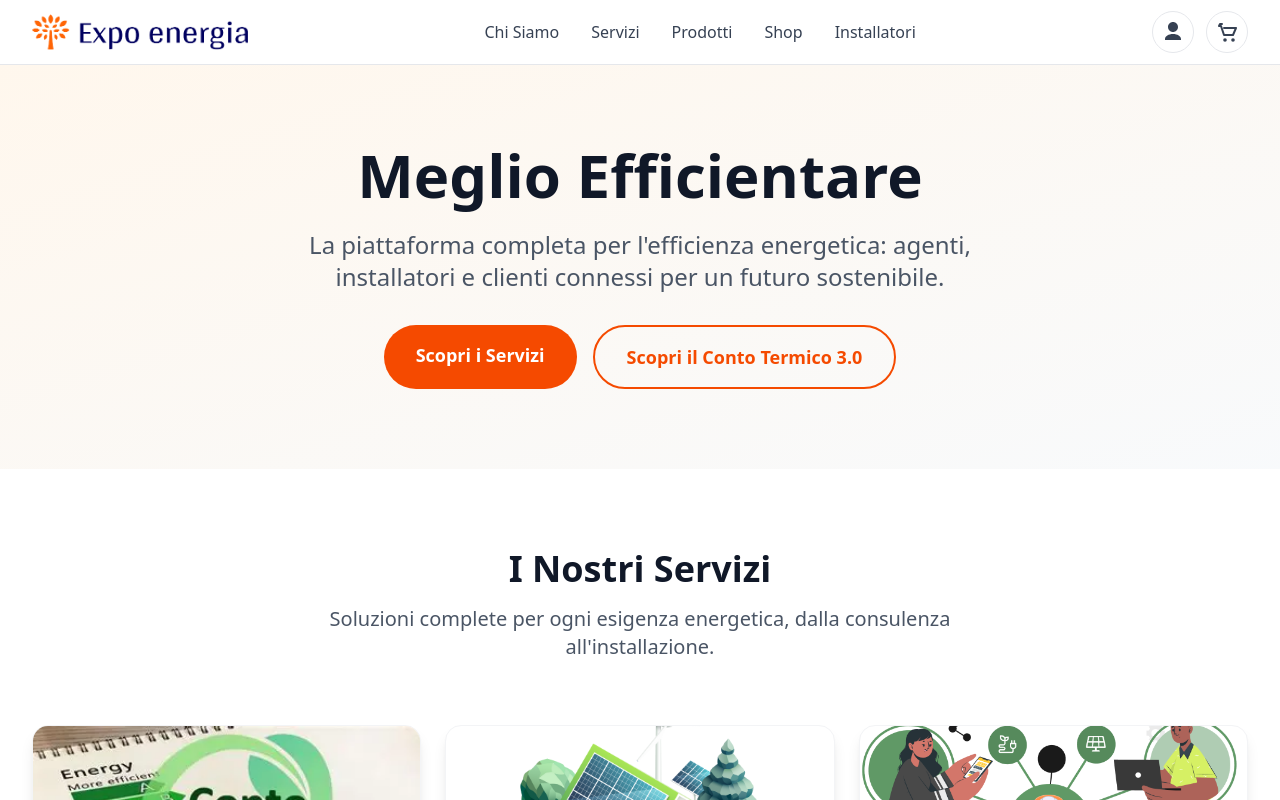
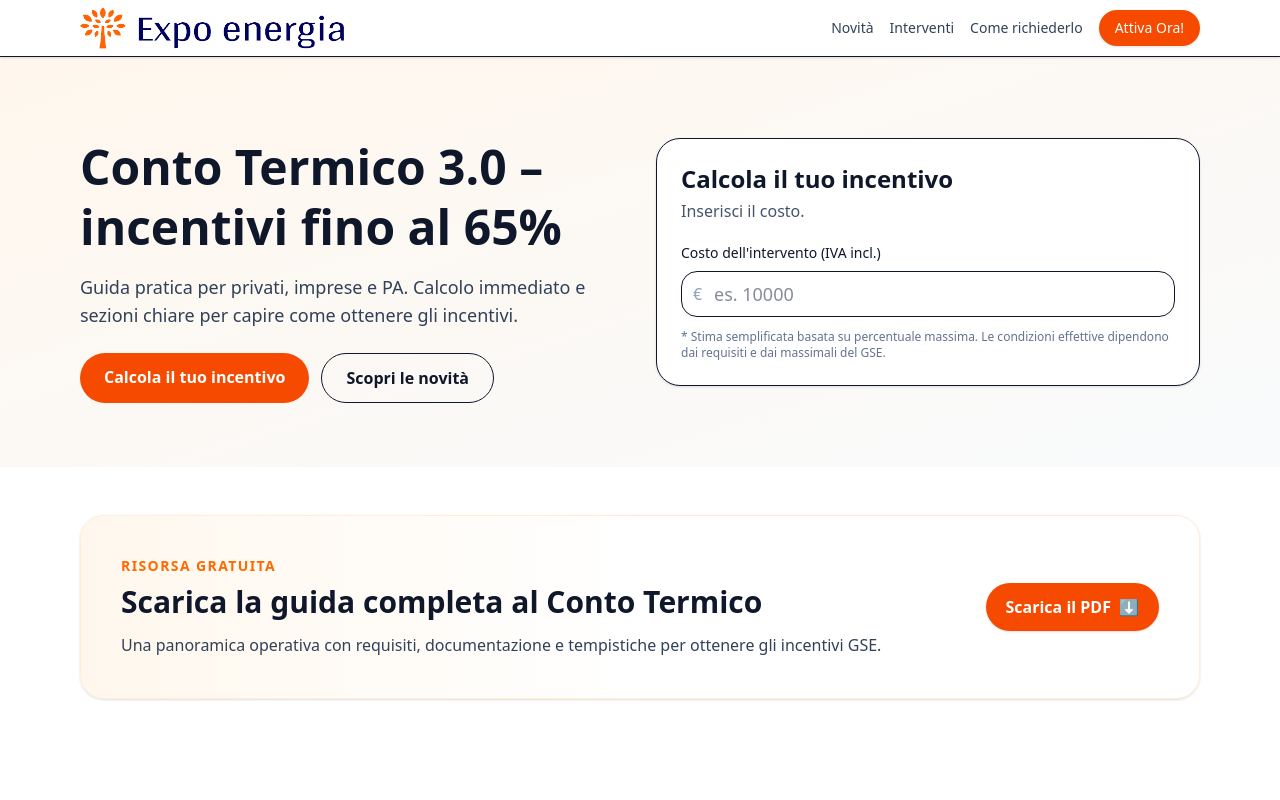
Before and after one commit to antqd/meglioefficientare-frontend, a React (Vite) app: page / in a window 1280 px wide. Shown: the top 800 px of the page. Built offline with nearby package versions, Linux system fonts and the light colour scheme.

Commit message:
aggiunto un po di roba

```diff
--- /dev/null
+++ b/src/components/MetaPixel.jsx
@@ -0,0 +1,41 @@
+import { useEffect } from "react";
+
+const PIXEL_ID = "1849717819300907";
+
+export default function MetaPixel() {
+  useEffect(() => {
+    if (typeof window === "undefined") return;
+
+    if (!window.fbq) {
+      const fbq = function (...args) {
+        fbq.callMethod ? fbq.callMethod(...args) : fbq.queue.push(args);
+      };
+
+      fbq.push = fbq;
+      fbq.loaded = true;
+      fbq.version = "2.0";
+      fbq.queue = [];
+
+      window.fbq = fbq;
+      window._fbq = fbq;
+
+      const script = document.createElement("script");
+      script.async = true;
+      script.src = "https://connect.facebook.net/en_US/fbevents.js";
+
+      const firstScript = document.getElementsByTagName("script")[0];
+      firstScript?.parentNode?.insertBefore(script, firstScript);
+    }
+
+    window.fbq?.("init", PIXEL_ID);
+    window.fbq?.("track", "PageView");
+  }, []);
+
+  return (
+    <noscript
+      dangerouslySetInnerHTML={{
+        __html: `<img height="1" width="1" style="display:none" src="https://www.facebook.com/tr?id=${PIXEL_ID}&ev=PageView&noscript=1" alt="" />`,
+      }}
+    />
+  );
+}
--- a/src/main.jsx
+++ b/src/main.jsx
@@ -16,12 +16,16 @@ import InstallatoreDettaglioPage from "./pages/InstallatoreDettaglio.jsx";
 import CarrelloPage from "./pages/Carrello.jsx";
 import AccountPage from "./pages/Account.jsx";
 import ProfiloPage from "./pages/Profilo.jsx";
+import ThankYouPage from "./pages/ThankYou.jsx";
+import MetaPixel from "./components/MetaPixel.jsx";
 
 createRoot(document.getElementById("root")).render(
   <React.StrictMode>
     <BrowserRouter>
+      <MetaPixel />
       <Routes>
-        <Route path="/" element={<App />} />
+        <Route path="/" element={<ContoTermico />} />
+        <Route path="/home" element={<App />} />
         <Route path="/conto-termico" element={<ContoTermico />} />
         <Route path="/ecommerce" element={<Ecommerce />} />
         <Route path="/installatori" element={<Installatori />} />
@@ -35,6 +39,7 @@ createRoot(document.getElementById("root")).render(
         <Route path="/carrello" element={<CarrelloPage />} />
         <Route path="/account" element={<AccountPage />} />
         <Route path="/profilo" element={<ProfiloPage />} />
+        <Route path="/thank-you" element={<ThankYouPage />} />
 
         {/* 404 fallback */}
         <Route
--- a/src/pages/ContoTermico.jsx
+++ b/src/pages/ContoTermico.jsx
@@ -66,6 +66,7 @@ export default function ContoTermico() {
     <div ref={root} className="min-h-screen bg-white text-slate-900">
       <Header />
       <Hero />
+      <GuideDownload />
       <Highlights />
       <Interventi />
       <HowTo />
@@ -82,13 +83,11 @@ export default function ContoTermico() {
 
 function Header() {
   return (
-    <header className="sticky top-0 z-40 bg-white/90 backdrop-blur border-b">
+    <header className="sticky top-0 z-40 bg-white/90 backdrop-blur border-b shadow-sm">
       <div className="mx-auto max-w-6xl px-4 h-14 flex items-center gap-3">
         <a href="/"><img src="/images/logo.png" alt="Meglio Efficientare" className="h-14 w-66" /></a>
 
-
-        <nav className="ml-auto hidden md:flex items-center gap-4 text-sm font-medium">
-
+        <nav className="ml-auto hidden md:flex items-center gap-4 text-sm font-medium text-slate-700">
           <a href="#novita" className="hover:text-orange-600">
             Novità
           </a>
@@ -99,15 +98,11 @@ function Header() {
             Come richiederlo
           </a>
           <Link
-            to="/Compilazione"
-            className="rounded-full bg-orange-600 text-white px-4 py-2 hover:bg-orange-700"
+            to="/compilazione"
+            className="rounded-full bg-orange-600 text-white px-4 py-2 shadow-sm hover:bg-orange-700"
           >
             Attiva Ora!
           </Link>
-          <a href="/"             className="rounded-full bg-orange-600 text-white px-4 py-2 hover:bg-orange-700"
->
-            Torna alla home
-          </a>
         </nav>
       </div>
     </header>
@@ -145,6 +140,36 @@ function Hero() {
           <div className="rounded-3xl border bg-white p-4 sm:p-6 shadow-sm">
             <SimpleCalculator />
           </div>
+        </div>
+      </div>
+    </section>
+  );
+}
+
+function GuideDownload() {
+  return (
+    <section className="bg-white">
+      <div className="mx-auto max-w-6xl px-4 py-10 md:py-12">
+        <div className="rounded-3xl border border-orange-100 bg-gradient-to-r from-orange-50 via-white to-white p-6 md:p-10 flex flex-col md:flex-row items-start md:items-center gap-6 shadow-sm">
+          <div className="flex-1">
+            <p className="text-sm uppercase tracking-widest text-orange-500 font-semibold">
+              Risorsa gratuita
+            </p>
+            <h2 className="mt-2 text-2xl md:text-3xl font-bold text-slate-900">
+              Scarica la guida completa al Conto Termico
+            </h2>
+            <p className="mt-3 text-base text-slate-700 leading-relaxed">
+              Una panoramica operativa con requisiti, documentazione e tempistiche per ottenere gli incentivi GSE.
+            </p>
+          </div>
+          <a
+            href="/modelloconto.pdf"
+            download
+            className="inline-flex items-center gap-2 rounded-full bg-orange-600 px-5 py-3 text-white font-semibold shadow hover:bg-orange-700"
+          >
+            Scarica il PDF
+            <span aria-hidden="true">⬇️</span>
+          </a>
         </div>
       </div>
     </section>
--- a/src/pages/MeglioCompilare.jsx
+++ b/src/pages/MeglioCompilare.jsx
@@ -327,7 +327,12 @@ export default function CompilerContoTermico() {
       const txt = await res.text();
       if (!res.ok) throw new Error(`HTTP ${res.status} - ${txt || "no body"}`);
 
-      alert("Inviato al backoffice!");
+      nav("/thank-you", {
+        state: {
+          message:
+            "Abbiamo ricevuto la documentazione. Ti contatteremo appena il dossier sarà preso in carico.",
+        },
+      });
     } catch (e) {
       console.error(e);
       alert("Errore invio: " + e.message);
--- /dev/null
+++ b/src/pages/ThankYou.jsx
@@ -0,0 +1,55 @@
+import { useEffect, useState } from "react";
+import { Link, useLocation, useNavigate } from "react-router-dom";
+
+const REDIRECT_SECONDS = 5;
+
+export default function ThankYouPage() {
+  const navigate = useNavigate();
+  const location = useLocation();
+  const [secondsLeft, setSecondsLeft] = useState(REDIRECT_SECONDS);
+
+  useEffect(() => {
+    const timer = setInterval(() => {
+      setSecondsLeft((s) => (s > 0 ? s - 1 : 0));
+    }, 1000);
+    return () => clearInterval(timer);
+  }, []);
+
+  useEffect(() => {
+    if (secondsLeft === 0) navigate("/");
+  }, [secondsLeft, navigate]);
+
+  const message =
+    location.state?.message ||
+    "Grazie! La tua richiesta è stata ricevuta e il nostro team ti ricontatterà a breve.";
+
+  return (
+    <div className="min-h-screen bg-gradient-to-br from-orange-50 via-white to-white flex items-center justify-center px-4">
+      <div className="max-w-xl w-full rounded-3xl border border-orange-100 bg-white p-8 shadow-lg text-center space-y-4">
+        <span className="inline-flex items-center justify-center rounded-full bg-orange-100 text-orange-700 w-16 h-16 text-3xl">
+          ✅
+        </span>
+        <h1 className="text-3xl font-bold text-slate-900">Richiesta inviata correttamente</h1>
+        <p className="text-base text-slate-700 leading-relaxed">{message}</p>
+        <p className="text-sm text-slate-500">
+          Verrai reindirizzato alla home tra <strong>{secondsLeft}</strong> secondi.
+        </p>
+        <div className="flex flex-col sm:flex-row gap-3 justify-center">
+          <button
+            type="button"
+            className="rounded-full border border-orange-200 px-5 py-3 text-sm font-semibold text-orange-600 hover:bg-orange-50"
+            onClick={() => navigate(-1)}
+          >
+            Torna indietro
+          </button>
+          <Link
+            to="/"
+            className="rounded-full bg-orange-600 px-6 py-3 text-sm font-semibold text-white shadow-sm hover:bg-orange-700"
+          >
+            Vai alla home ora
+          </Link>
+        </div>
+      </div>
+    </div>
+  );
+}
```
